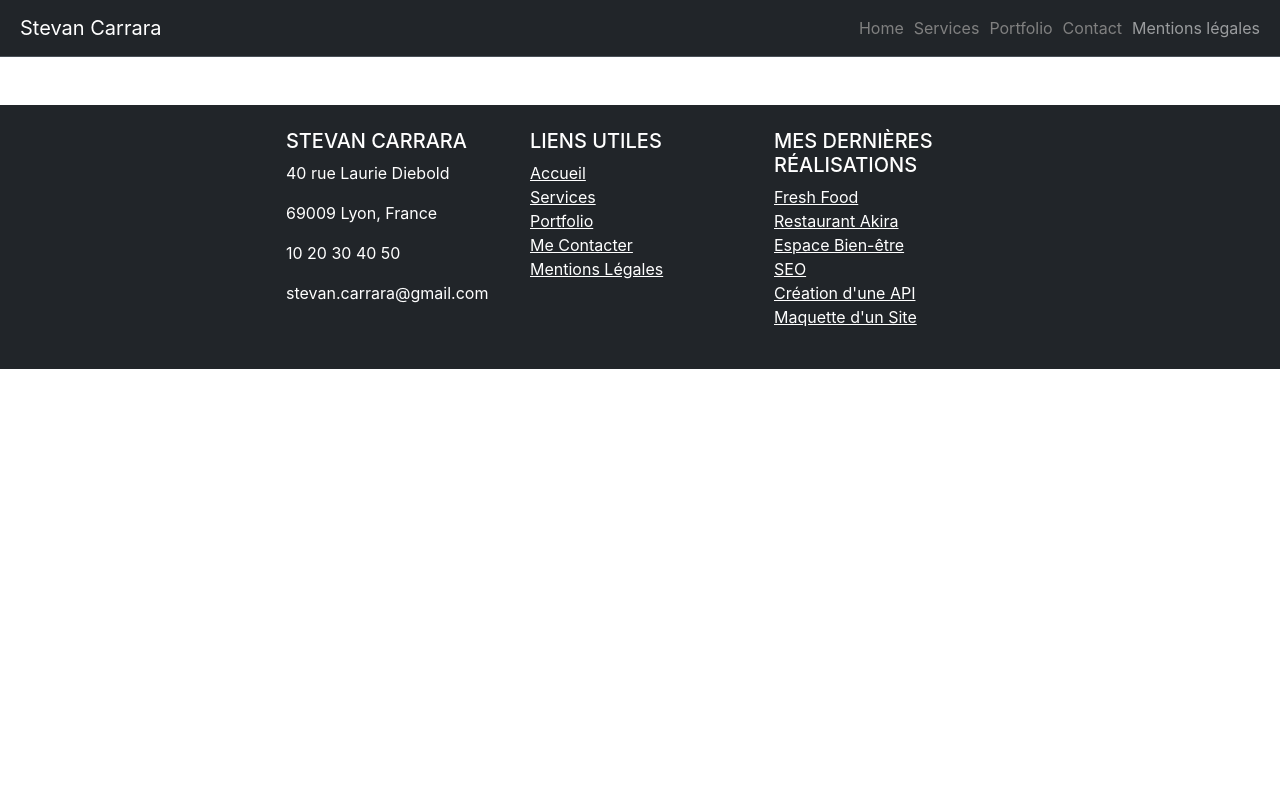
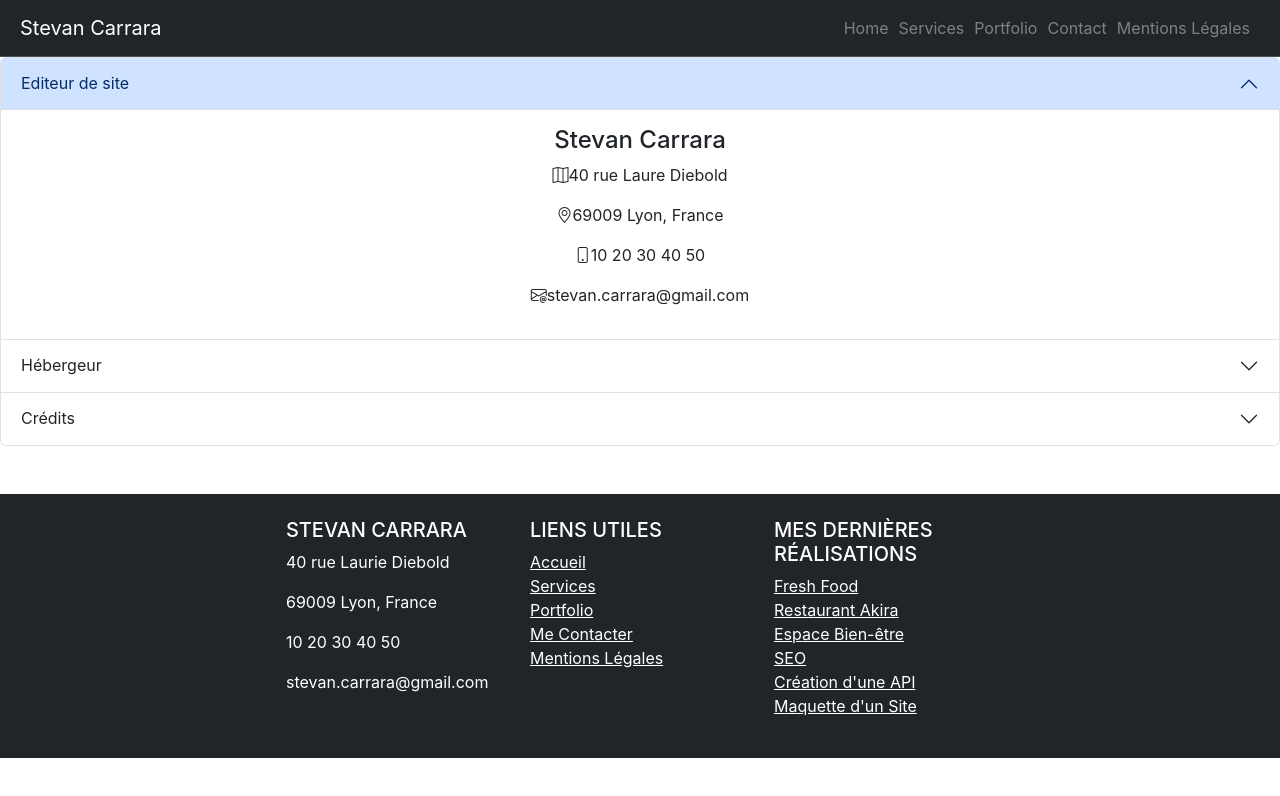
Before and after one commit to IlCarra/Devoir-CEF, a React (Create React App) app: page /pages/mentions-legales in a window 1280 px wide. Shown: the top 796 px of the page. Built offline with nearby package versions, Linux system fonts and the light colour scheme.

Commit message:
added the mentions-legales page and created the accordions component

```diff
--- a/src/App.js
+++ b/src/App.js
@@ -7,6 +7,7 @@
 import Services from './pages/service';
 import Portfolio from './pages/portfolio';
 import Contact from './pages/contact';
+import MentionsLegales from './pages/mentions-legales';
 
 
 function App() {
@@ -18,7 +19,7 @@
         <Route path='/pages/service' element={<Services />} />
         <Route path='/pages/portfolio' element={<Portfolio />} />
         <Route path='/pages/contact' element={<Contact />} />
-
+        <Route path='/pages/mentions-legales' element={<MentionsLegales />} />
       </Routes>
       <Footer />
     </div>
--- /dev/null
+++ b/src/components/accordions.js
@@ -0,0 +1,55 @@
+import React from 'react';
+
+function Accordions() {
+    return(
+      <div class="accordion" id="accordionExample">
+  <div class="accordion-item">
+    <h2 class="accordion-header">
+      <button class="accordion-button" type="button" data-bs-toggle="collapse" data-bs-target="#collapseOne" aria-expanded="true" aria-controls="collapseOne">
+        Editeur de site
+      </button>
+    </h2>
+    <div id="collapseOne" class="accordion-collapse collapse show" data-bs-parent="#accordionExample">
+      <div class="accordion-body">
+      <h4>Stevan Carrara</h4>
+      <p><i class="bi bi-map"></i>40 rue Laure Diebold</p>
+      <p><i class="bi bi-geo-alt"></i>69009 Lyon, France</p>
+      <p><i class="bi bi-phone"></i>10 20 30 40 50</p>
+      <p><i class="bi bi-envelope-at"></i>stevan.carrara@gmail.com</p>
+      </div>
+    </div>
+  </div>
+  <div class="accordion-item">
+    <h2 class="accordion-header">
+      <button class="accordion-button collapsed" type="button" data-bs-toggle="collapse" data-bs-target="#collapseTwo" aria-expanded="false" aria-controls="collapseTwo">
+        Hébergeur
+      </button>
+    </h2>
+    <div id="collapseTwo" class="accordion-collapse collapse" data-bs-parent="#accordionExample">
+      <div class="accordion-body">
+        <h4>alwaysdata</h4>
+        <p>91 Rue du Faubourg Saint-Honoré, 75008 Paris</p>
+        <i class="bi bi-globe"></i><a href='/'>www.alwaysdata.com</a>
+      </div>
+    </div>
+  </div>
+  <div class="accordion-item">
+    <h2 class="accordion-header">
+      <button class="accordion-button collapsed" type="button" data-bs-toggle="collapse" data-bs-target="#collapseThree" aria-expanded="false" aria-controls="collapseThree">
+        Crédits
+      </button>
+    </h2>
+    <div id="collapseThree" class="accordion-collapse collapse" data-bs-parent="#accordionExample">
+      <div class="accordion-body">
+        <h4>Crédits</h4>
+        <p>Ce site a été réalisé par Stevan Carrara, etudiant au <a href='/'>Centre Européen de Formation</a></p>
+        <p><em>Les images utilisées sur ce site sont libres de droits et ont été obtenues sur le site <a href='/'>Pixabay</a></em></p>
+        <p><em>La favicon de ce site a été fournie par <a href='/'>John doe Icons erstellt von Freepik - Flaticon</a></em></p>
+      </div>
+    </div>
+  </div>
+</div>
+    );
+}
+
+export default Accordions;
--- a/src/components/navbar.js
+++ b/src/components/navbar.js
@@ -11,7 +11,7 @@
               <Link className='link' to="../pages/service">Services </ Link>
               <Link className='link' to="../pages/portfolio">Portfolio </ Link>
               <Link className='link' to="../pages/contact">Contact </ Link>
-              <a class="nav-link" href="#mentionslegales">Mentions légales</a>
+              <Link className='link' to="../pages/mentions-legales">Mentions Légales</Link>
             </div>
           </div>
     </nav>
--- a/src/index.js
+++ b/src/index.js
@@ -1,11 +1,13 @@
 import React from 'react';
 import 'bootstrap/dist/css/bootstrap.min.css';
+import 'bootstrap/dist/js/bootstrap.bundle.min.js';
 import 'bootstrap-icons/font/bootstrap-icons.css';
 import ReactDOM from 'react-dom/client';
 import './index.css';
 import App from './App';
 import reportWebVitals from './reportWebVitals';
 import { BrowserRouter } from "react-router-dom";
+<meta name="robots" content="noindex"></meta>
 
 const root = ReactDOM.createRoot(document.getElementById('root'));
 root.render(
--- /dev/null
+++ b/src/pages/mentions-legales.js
@@ -0,0 +1,12 @@
+import React from 'react';
+import Accordions from '../components/accordions';
+
+const MentionsLegales = () => {
+    return (
+        <div>
+        <Accordions />
+        </div>
+    );
+};
+
+export default MentionsLegales;
```
